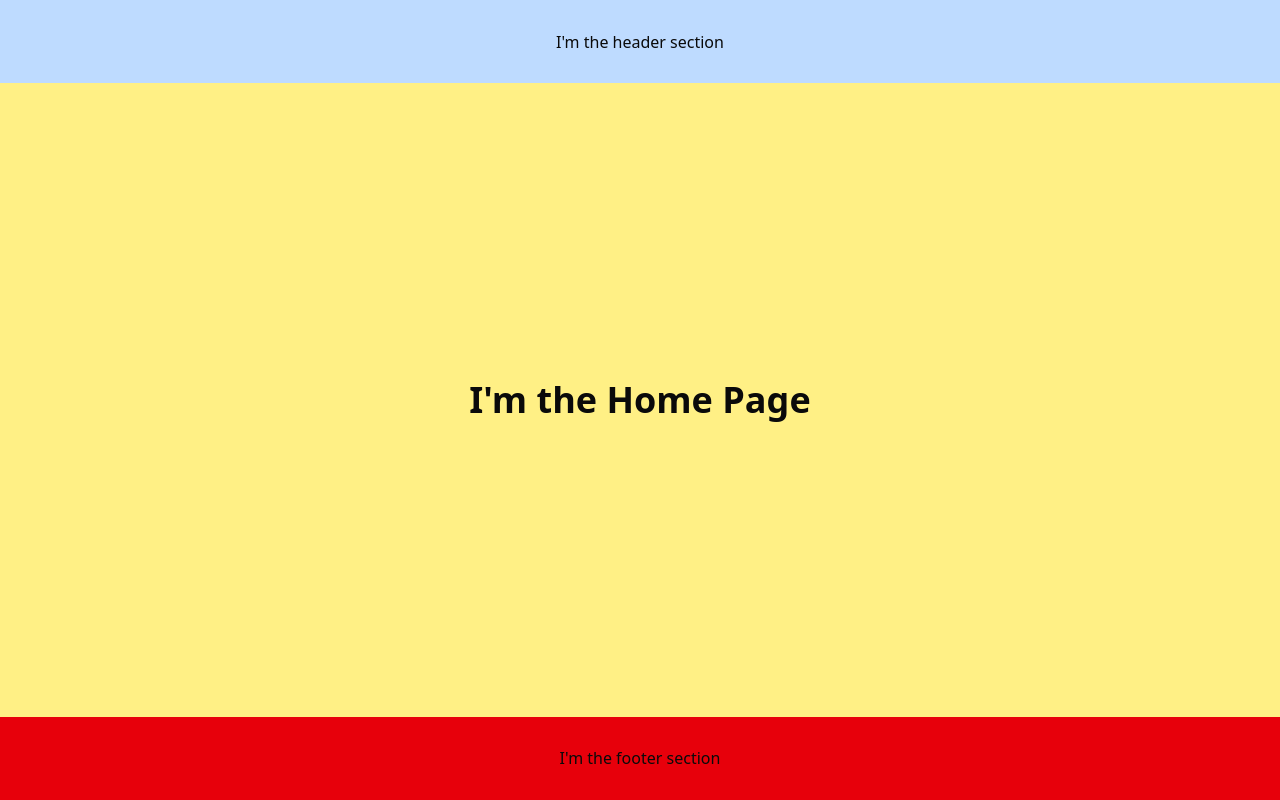
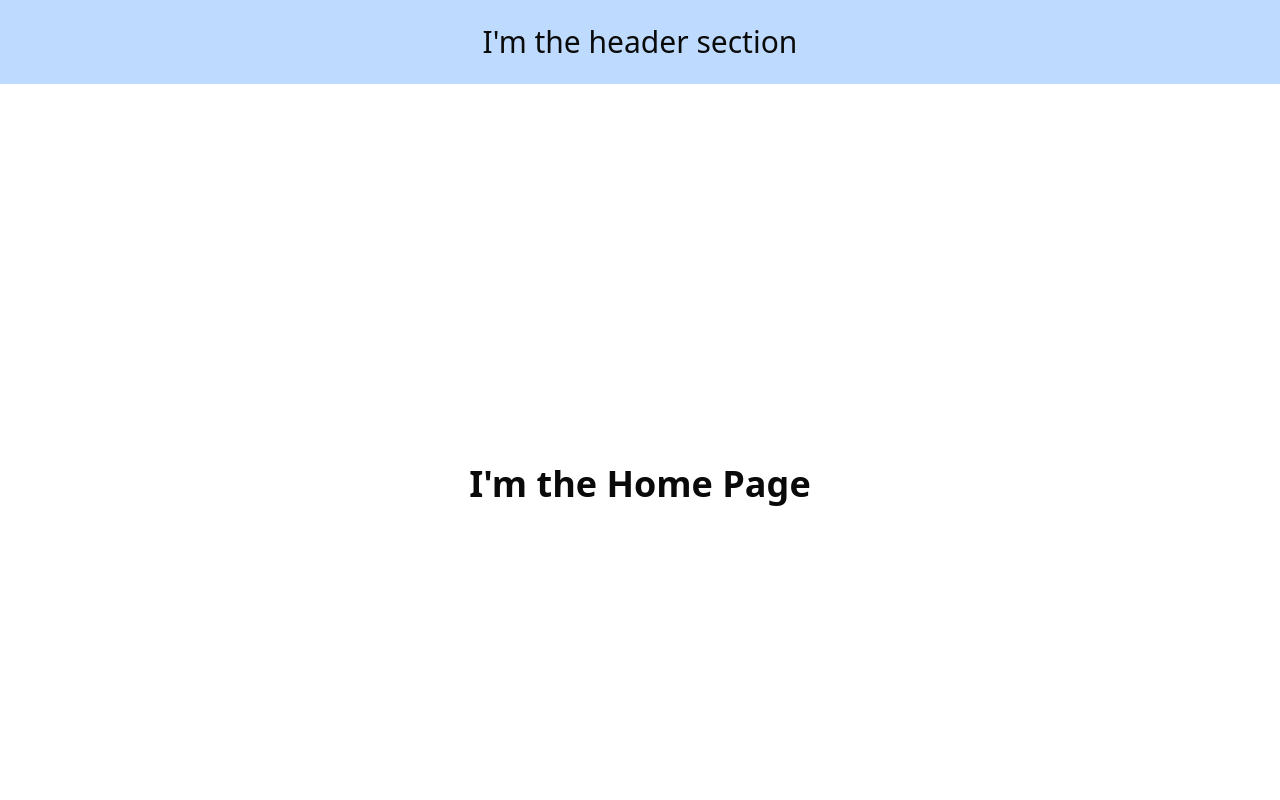
Before and after one commit to Hirusha1223/cinescope-06, a Next.js app: page / in a window 1280 px wide. Shown: the top 800 px of the page. Built offline with nearby package versions, Linux system fonts and the light colour scheme.

Commit message:
chore:made two componenet and add it to layout page in app route

```diff
--- a/app/about/page.tsx
+++ b/app/about/page.tsx
@@ -3,9 +3,7 @@ export default function aboutPage(){
         <div className="flex flex-col min-h-screen">
       {/* {Header Section} */}
 
-    <header className="flex-1 flex items-center justify-center bg-blue-200">
-      <span>I&apos;m the header section</span>
-    </header>
+
 
     {/* {Main Section} */}
 
@@ -15,9 +13,7 @@ export default function aboutPage(){
 
     {/* {Footer Section} */}
 
-    <footer className="flex-1 flex items-center justify-center bg-red-600">
-      <span>I&apos;m the footer section</span>
-    </footer>
+
 
 
     </div>
--- a/app/dashboard/page.tsx
+++ b/app/dashboard/page.tsx
@@ -3,9 +3,7 @@ export default function dashboardPage(){
         <div className="flex flex-col min-h-screen">
       {/* {Header Section} */}
 
-    <header className="flex-1 flex items-center justify-center bg-blue-200">
-      <span>I&apos;m the header section</span>
-    </header>
+
 
     {/* {Main Section} */}
 
@@ -15,9 +13,7 @@ export default function dashboardPage(){
 
     {/* {Footer Section} */}
 
-    <footer className="flex-1 flex items-center justify-center bg-red-600">
-      <span>I&apos;m the Footer section</span>
-    </footer>
+
 
 
     </div>
--- a/app/layout.tsx
+++ b/app/layout.tsx
@@ -1,6 +1,10 @@
 import type { Metadata } from "next";
 import { Geist, Geist_Mono } from "next/font/google";
 import "./globals.css";
+import Header from "@/component/ui/Header";
+import Footer from "@/component/ui/Footer";
+
+
 
 const geistSans = Geist({
   variable: "--font-geist-sans",
@@ -23,11 +27,18 @@ export default function RootLayout({
   children: React.ReactNode;
 }>) {
   return (
-    <html lang="en" data-theme="light">
+    <html lang="en" data-theme="light" className="bg-emerald-800">
       <body
-        className={`${geistSans.variable} ${geistMono.variable} antialiased bg-red-500`}
+        className={`${geistSans.variable} ${geistMono.variable} antialiased`}
       >
-        {children}
+        <div className="flex flex-col min-h-screen">
+             <Header/>
+            {children}
+            <Footer/>
+
+        </div>
+
+
       </body>
     </html>
   );
--- a/app/page.tsx
+++ b/app/page.tsx
@@ -6,24 +6,20 @@
 
 export default function Home() {
   return (
-    <div className="flex flex-col min-h-screen">
+    <div className="flex flex-col min-h-screen ">
       {/* {Header Section} */}
 
-    <header className="flex-1 flex items-center justify-center bg-blue-200">
-      <span>I&apos;m the header section</span>
-    </header>
+
 
     {/* {Main Section} */}
 
-    <main className="flex-10 flex items-center justify-center bg-yellow-200">
+    <main className="flex-8 flex items-center justify-center">
        <h1 className="text-4xl font-bold">I&apos;m the Home Page</h1>
     </main>
 
     {/* {Footer Section} */}
 
-    <footer className="flex-1 flex items-center justify-center bg-red-600">
-      <span>I&apos;m the footer section</span>
-    </footer>
+
 
 
     </div>
--- /dev/null
+++ b/component/ui/Footer.tsx
@@ -0,0 +1,7 @@
+export default function Footer(){
+    return(
+        <footer className="flex-3 flex items-center justify-center bg-red-600 p-6 text-3xl">
+      <span>I&apos;m the footer section</span>
+    </footer>
+    );
+}
--- /dev/null
+++ b/component/ui/Header.tsx
@@ -0,0 +1,7 @@
+export default function Header(){
+    return(
+        <header className="flex-1 flex items-center justify-center bg-blue-200 p-6 text-3xl">
+      <span>I&apos;m the header section</span>
+    </header>
+    );
+}
```
Also changed, not shown: component/ui/button.tsx (renamed from components/ui/button.tsx).
